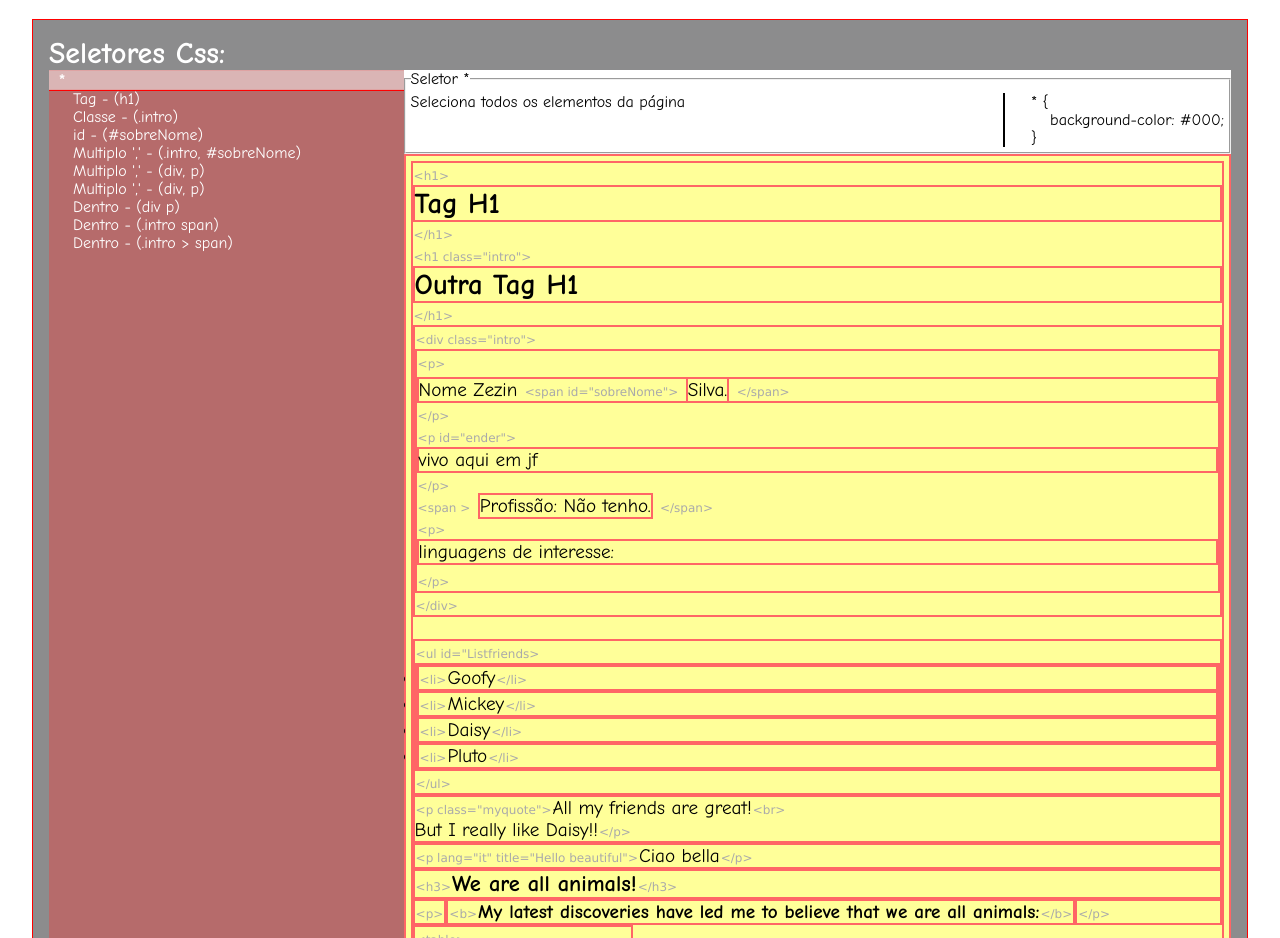
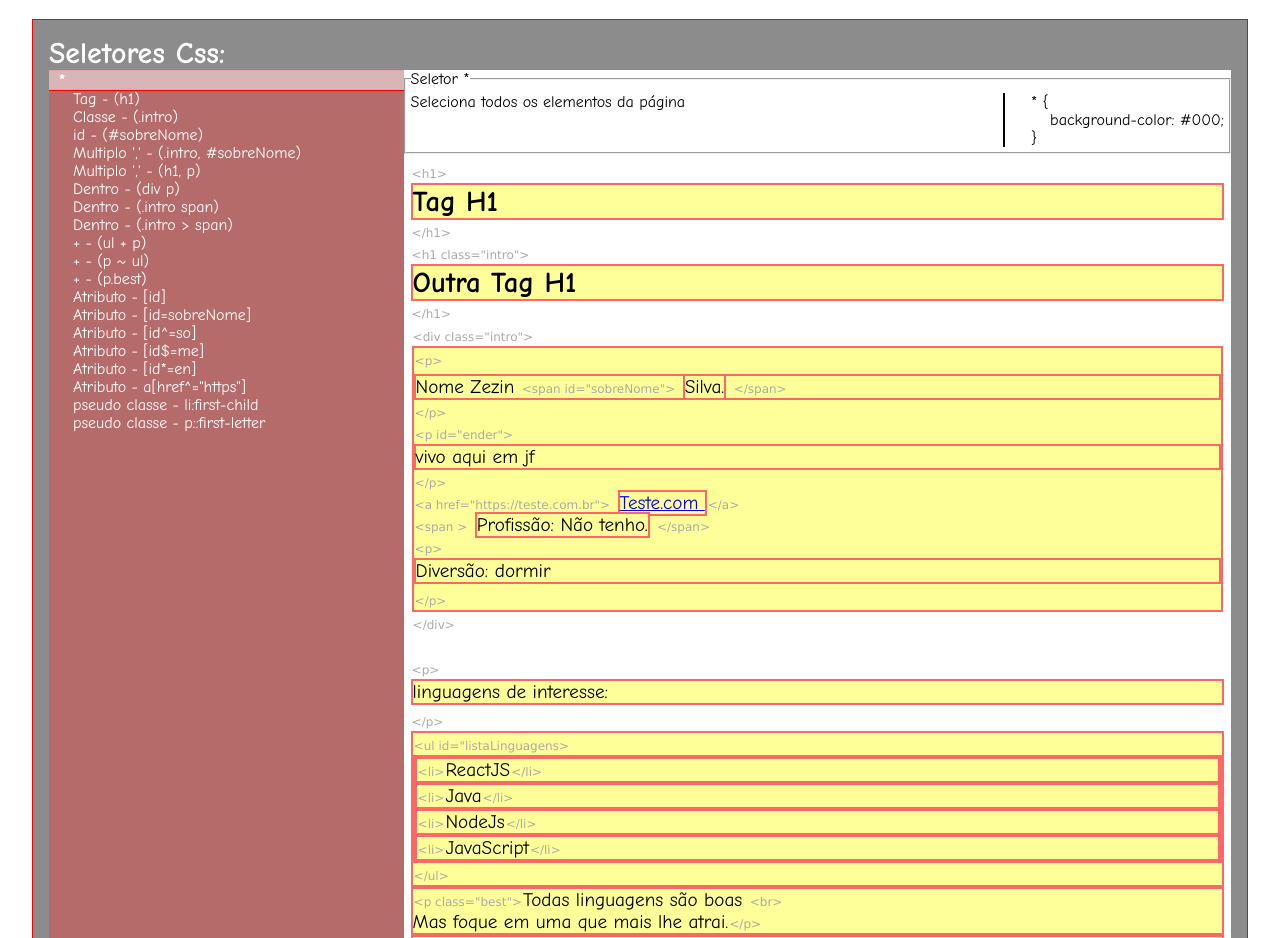
Before and after one commit to davesmartins/code, a plain HTML site: page seletoresCss/index.html in a window 1280 px wide. Shown: the top 938 px of the page. Drawn offline with Linux system fonts and the light colour scheme.

Commit message:
novos seletores

```diff
--- a/seletoresCss/css/style.css
+++ b/seletoresCss/css/style.css
@@ -102,6 +102,10 @@ body{
     border: 2px solid rgb(255, 102, 102);
     background-color: rgb(255, 255, 153);
 }
+.noSel, .markup{
+    border: 1px solid transparent !important;
+    background-color: transparent !important;
+}
 
 
 
--- a/seletoresCss/index.html
+++ b/seletoresCss/index.html
@@ -49,7 +49,7 @@
               </h1>
               <span class="markup">&lt;/h1&gt;</span>
 
-              <div id="helpIntro" style="">
+              <div id="helpIntro" class="noSel" style="">
                 <span class="markup">&lt;div class="intro"&gt;</span>
                 <div class="intro">
                     <span class="markup">&lt;p&gt;</span>
@@ -66,13 +66,19 @@
 
                   <br />
 
+                  <span class="markup">&lt;a href="https://teste.com.br"&gt;</span>
+                  <a href="https://teste.com.br" >Teste.com </a>
+                  <span class="markup">&lt;/a&gt;</span>
+
+                  <br />
+
 
                   <span class="markup">&lt;span &gt;</span>
-                  <span id="sobreNome" style="">Profissão: Não tenho.</span>
+                  <span style="">Profissão: Não tenho.</span>
                   <span class="markup">&lt;/span&gt;</span>
 
                   <br />
-                 <span class="markup">&lt;p&gt;</span> <p style="margin-bottom: 4px;">linguagens de interesse:</p><span
+                 <span class="markup">&lt;p&gt;</span> <p style="margin-bottom: 4px;">Diversão: dormir</p><span
                       class="markup">&lt;/p&gt;</span>
 
 
@@ -81,22 +87,27 @@
               </div>
 
               <br>
+              <span class="markup">&lt;p&gt;</span> <p style="margin-bottom: 4px;">linguagens de interesse:</p><span
+              class="markup">&lt;/p&gt;</span>
+              <br />
               <div class="helpUl" style="">
-                <span class="markup">&lt;ul id="Listfriends&gt;</span>
-                <ul id="Listfriends" style="margin-top:0px;margin-bottom:0px;">
+                <span class="markup">&lt;ul id="listaLinguagens&gt;</span>
+                <p style="display:none;"></p>
+                <ul id="listaLinguagens" style="margin-top:0px;margin-bottom:0px;">
 
                   <li ><span
-                      class="markup">&lt;li&gt;</span>Goofy<span class="markup">&lt;/li&gt;</span></li>
-                  <li style=""><span class="markup">&lt;li&gt;</span>Mickey<span class="markup">&lt;/li&gt;</span></li>
-                  <li style=""><span class="markup">&lt;li&gt;</span>Daisy<span class="markup">&lt;/li&gt;</span></li>
-                  <li style=""><span class="markup">&lt;li&gt;</span>Pluto<span class="markup">&lt;/li&gt;</span></li>
+                      class="markup">&lt;li&gt;</span>ReactJS<span class="markup">&lt;/li&gt;</span></li>
+                  <li style=""><span class="markup">&lt;li&gt;</span>Java<span class="markup">&lt;/li&gt;</span></li>
+                  <li style=""><span class="markup">&lt;li&gt;</span>NodeJs<span class="markup">&lt;/li&gt;</span></li>
+                  <li style=""><span class="markup">&lt;li&gt;</span>JavaScript<span class="markup">&lt;/li&gt;</span></li>
                 </ul>
                 <span class="markup">&lt;/ul&gt;</span>
               </div>
 
               <ul style="display:none;"></ul>
-              <p class="myquote" style=""><span class="markup">&lt;p class="myquote"&gt;</span>All my friends are
-                great!<span class="markup">&lt;br&gt;</span><br>But I really like Daisy!!<span
+              <p class="best" style=""><span class="markup">&lt;p class="best"&gt;</span>Todas
+                linguagens são boas
+                <span class="markup">&lt;br&gt;</span><br>Mas foque em uma que mais lhe atrai.<span
                   class="markup">&lt;/p&gt;</span></p>
 
               <p lang="it" title="Hello beautiful" style=""><span class="markup">&lt;p lang="it" title="Hello
@@ -278,26 +289,16 @@
       },
       {
         id: 5,
-        titulo: "Multiplo ',' - (div, p)",
+        titulo: "Multiplo ',' - (h1, p)",
         legenda: "Seletor Multiplo ','",
-        texto: 'Seleciona todas as tags div e p',
-        exemplo: `div, p {<br />
+        texto: 'Seleciona todas as tags h1 e p',
+        exemplo: `h1, p {<br />
                         <span style="padding-left:1.2rem">background-color: #000; </span><br />
                     }`,
-        seletor: "div, p"
+        seletor: "h1, p"
       },
       {
         id: 6,
-        titulo: "Multiplo ',' - (div, p)",
-        legenda: "Seletor Multiplo ','",
-        texto: 'Seleciona todas as tags div e p',
-        exemplo: `div, p {<br />
-                        <span style="padding-left:1.2rem">background-color: #000; </span><br />
-                    }`,
-        seletor: "div, p"
-      },
-      {
-        id: 7,
         titulo: "Dentro - (div p)",
         legenda: "Seletor Dentro",
         texto: 'Seleciona todos elementos p dentro de elementos div',
@@ -307,7 +308,7 @@
         seletor: "div p"
       },
       {
-        id: 8,
+        id: 7,
         titulo: "Dentro - (.intro span)",
         legenda: "Seletor Dentro",
         texto: 'Seleciona todos elementos span dentro de elementos da classe intro, não precisa ser filha direta',
@@ -317,7 +318,7 @@
         seletor: ".intro span"
       },
       {
-        id: 9,
+        id: 8,
         titulo: "Dentro - (.intro > span)",
         legenda: "Seletor Dentro",
         texto: 'Seleciona todos elementos span dentro de elementos da classe intro, filhas direta',
@@ -326,7 +327,121 @@
                     }`,
         seletor: ".intro > span"
       },
+      {
+        id: 9,
+        titulo: "+ - (ul + p)",
+        legenda: "Seletor + - próximo",
+        texto: 'Seleciona todos p que estão imediatamente depois de um elemento ul',
+        exemplo: `ul + p {<br />
+                        <span style="padding-left:1.2rem">background-color: #000; </span><br />
+                    }`,
+        seletor: "ul + p"
+      },
+      {
+        id: 10,
+        titulo: "+ - (p ~ ul)",
+        legenda: "Seletor ~ - próximo",
+        texto: 'Seleciona todo elemento ul que precede um elemento p',
+        exemplo: `p ~ ul {<br />
+                        <span style="padding-left:1.2rem">background-color: #000; </span><br />
+                    }`,
+        seletor: "p ~ ul"
+      },
+      {
+        id: 11,
+        titulo: "+ - (p.best)",
+        legenda: "Seletor tag com classe",
+        texto: 'Seleciona todo elemento p que tenha a classe best',
+        exemplo: `p.best {<br />
+                        <span style="padding-left:1.2rem">background-color: #000; </span><br />
+                    }`,
+        seletor: "p.best"
+      },
+      {
+        id: 12,
+        titulo: "Atributo - [id]",
+        legenda: "Seletor de Atributo",
+        texto: 'Seleciona todos os elementos com o atributo id, poderiamos usar outros atributos, ex [target], [href] etc',
+        exemplo: `[id] {<br />
+                        <span style="padding-left:1.2rem">background-color: #000; </span><br />
+                    }`,
+        seletor: "[id]"
+      },
+      {
+        id: 13,
+        titulo: "Atributo - [id=sobreNome]",
+        legenda: "Seletor de Atributo",
+        texto: 'Seleciona todos os elementos com o atributo id como nome sobreNome',
+        exemplo: `[id=sobreNome] {<br />
+                        <span style="padding-left:1.2rem">background-color: #000; </span><br />
+                    }`,
+        seletor: "[id=sobreNome]"
+      },
+      {
+        id: 14,
+        titulo: "Atributo - [id^=so]",
+        legenda: "Seletor de Atributo",
+        texto: 'Seleciona todos os elementos com o atributo id iniciando com so',
+        exemplo: `[id^=so] {<br />
+                        <span style="padding-left:1.2rem">background-color: #000; </span><br />
+                    }`,
+        seletor: "[id^=so]"
+      },
+      {
+        id: 15,
+        titulo: "Atributo - [id$=me]",
+        legenda: "Seletor de Atributo",
+        texto: 'Seleciona todos os elementos com o atributo id terminando com me',
+        exemplo: `[id$=me] {<br />
+                        <span style="padding-left:1.2rem">background-color: #000; </span><br />
+                    }`,
+        seletor: "[id$=me]"
+      },
+      {
+        id: 16,
+        titulo: "Atributo - [id*=en]",
+        legenda: "Seletor de Atributo",
+        texto: 'Seleciona todos os elementos com o atributo id que contenha en',
+        exemplo: `[id*=en] {<br />
+                        <span style="padding-left:1.2rem">background-color: #000; </span><br />
+                    }`,
+        seletor: "[id*=en]"
+      },
+      {
+        id: 17,
+        titulo: 'Atributo - a[href^="https"]',
+        legenda: "Seletor de Tag mais Atributo",
+        texto: 'Seleciona todas as tags a com atributo href iniciando com https',
+        exemplo: `a[href^="https"] {<br />
+                        <span style="padding-left:1.2rem">background-color: #000; </span><br />
+                    }`,
+        seletor: 'a[href^="https"]'
+      },
+      {
+        id: 18,
+        titulo: 'pseudo classe - li:first-child',
+        legenda: "Seletor de Pseudo Classe :first-child",
+        texto: 'Seleciona todo elemento p que é o primeiro filho do seu pai',
+        exemplo: `li:first-child {<br />
+                        <span style="padding-left:1.2rem">background-color: #000; </span><br />
+                    }`,
+        seletor: 'li:first-child'
+      },
+      {
+        id: 19,
+        titulo: 'pseudo classe - p::first-letter',
+        legenda: "Seletor de Pseudo Classe ::first-letter",
+        texto: 'Seleciona a primeira letra de todo elemento p',
+        exemplo: `p::first-letter {<br />
+                        <span style="padding-left:1.2rem">background-color: #000; </span><br />
+                    }`,
+        seletor: 'p::first-letter'
+      },
     ]
+
+    var sheet19 = document.createElement('style')
+    sheet19.id = "tag19"
+    sheet19.innerHTML = `p::first-letter { border: 2px solid rgb(255, 102, 102); background-color: rgb(255, 255, 153);  }`
 
     let lista = document.querySelector(".list ul")
     seletores.forEach( (s) =>{
@@ -364,10 +479,20 @@
           c.classList.remove('select')
         })
 
-        comp = document.querySelectorAll(`#iframeResult  ${seletores[target.dataset.id].seletor}`)
-        comp.forEach((c)=>{
-          c.classList.add('select')
-        })
+        if (seletores[target.dataset.id].id === 19){
+
+          document.body.appendChild(sheet19);
+
+        }else{
+          let s = document.querySelector('#tag19')
+          s && s.remove()
+          //document.body.style.removeProperty('p::first-letter');
+          comp = document.querySelectorAll(`#iframeResult  ${seletores[target.dataset.id].seletor}`)
+          //console.log(comp)
+          comp.forEach((c)=>{
+            c.classList.add('select')
+          })
+      }
 
       }
     })
```
